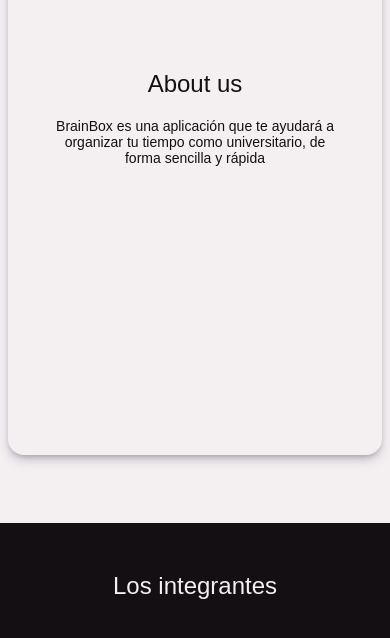
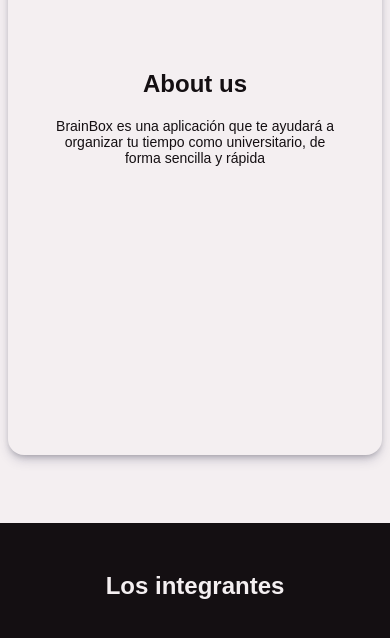
Before and after one commit to Flo-aq/BrainBox-frontend, a React (Vite) app: page /about-us in a window 390 px wide. Shown: the part 321-959 px from the top of the page. Built offline with nearby package versions, Linux system fonts and the light colour scheme; the HTML template or start-up script is replaced by a standard one; a web font is replaced by a local one.

Commit message:
Update AboutUs.css

```diff
--- a/src/pages/AboutUs/AboutUs.css
+++ b/src/pages/AboutUs/AboutUs.css
@@ -142,7 +142,6 @@
 @media (max-width: 1110px) {
     .black-div .header-black-div {
         font-size: 44px;
-        font-weight: 600;
     }
 
 
@@ -151,18 +150,15 @@
 @media (max-width: 900px) {
     .box-title>div .title {
         font-size: 44px;
-        font-weight: 600;
     }
 
     .box-title>div .subtitle {
         font-size: 24px;
-        font-weight: 400;
     }
 
     .black-div .header-black-div {
         padding-top: 5vw;
         font-size: 36px;
-        font-weight: 600;
     }
 
     .members-container {
@@ -178,17 +174,14 @@
 @media (max-width: 600px) {
     .box-title>div .title {
         font-size: 36px;
-        font-weight: 600;
     }
 
     .box-title>div .subtitle {
         font-size: 18px;
-        font-weight: 300;
     }
 
     .black-div .header-black-div {
         font-size: 36px;
-        font-weight: 600;
     }
 
     .card-client {
@@ -196,12 +189,10 @@
     }
 
     .name-client {
-        font-weight: 300;
         font-size: 18px;
     }
 
     .name-client span {
-        font-weight: 100;
         font-size: 14px;
     }
 }
@@ -209,7 +200,6 @@
 @media (max-width: 400px) {
     .box-title>div .title {
         font-size: 24px;
-        font-weight: 400;
     }
 
     .box-title>div .subtitle {
@@ -219,7 +209,6 @@
 
     .black-div .header-black-div {
         font-size: 24px;
-        font-weight: 400;
     }
 
     .card-client {
@@ -227,12 +216,10 @@
     }
 
     .name-client {
-        font-weight: 300;
         font-size: 14px;
     }
 
     .name-client span {
-        font-weight: 100;
         font-size: 12px;
     }
 }
```
